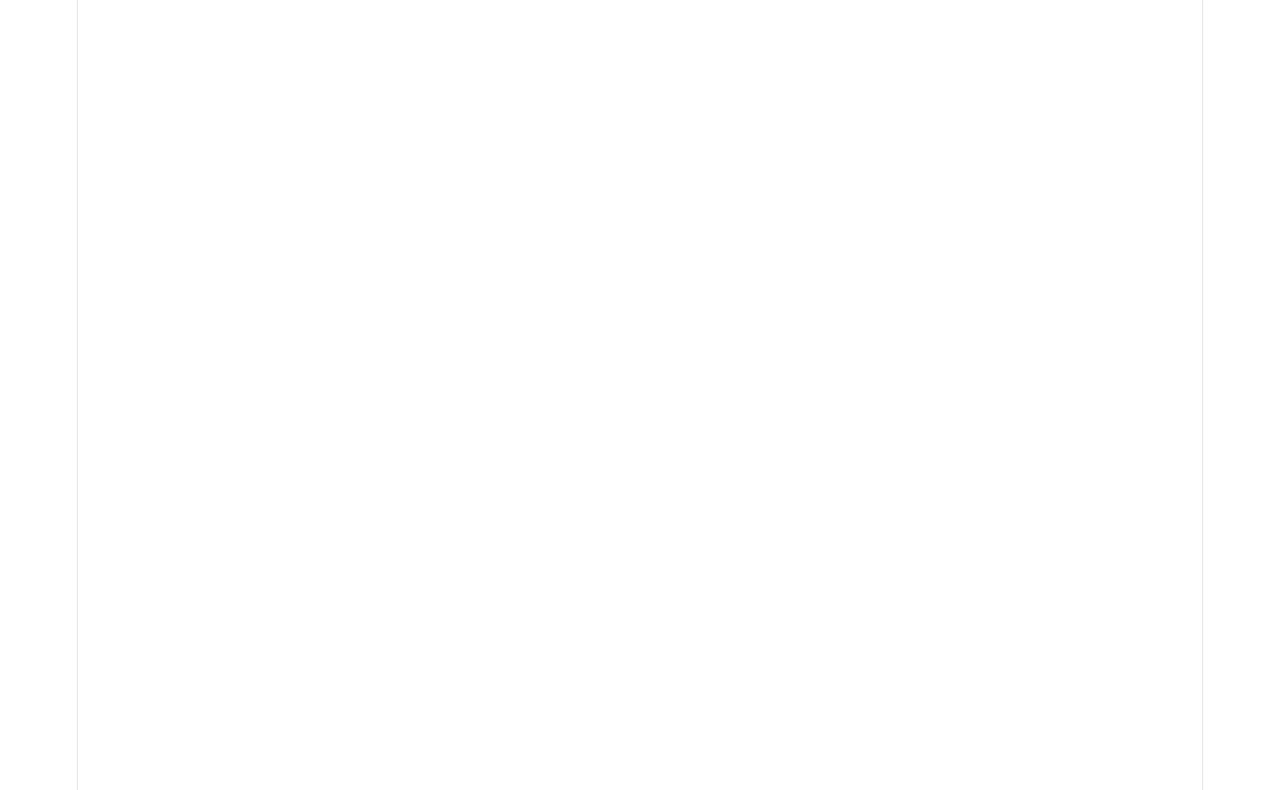
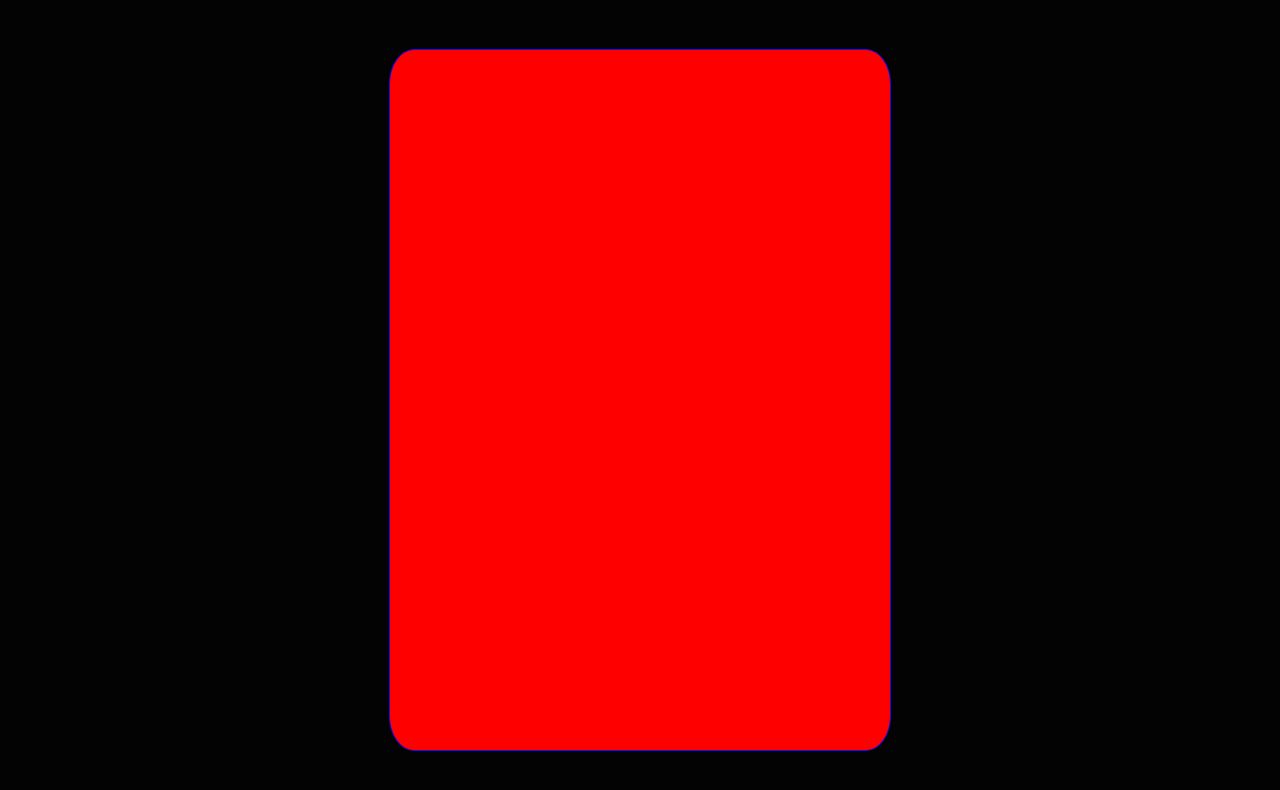
Before and after one commit to Abhishek20-prog/profile-card-insta-style, a React (Vite) app in the folder instacard/: page / in a window 1280 px wide. Shown: the top 790 px of the page. Built offline with nearby package versions, Linux system fonts and the light colour scheme.

Commit message:
initial commit

```diff
--- a/instacard/src/components/Card.jsx
+++ b/instacard/src/components/Card.jsx
@@ -2,8 +2,8 @@
 
 const Card = () => {
   return (
-    <div>
-
+    <div className="parent">
+      <div className="box"></div>
     </div>
   )
 }
--- a/instacard/src/index.css
+++ b/instacard/src/index.css
@@ -1,67 +1,20 @@
-:root {
-  --text: #6b6375;
-  --text-h: #08060d;
-  --bg: #fff;
-  --border: #e5e4e7;
-  --code-bg: #f4f3ec;
-  --accent: #aa3bff;
-  --accent-bg: rgba(170, 59, 255, 0.1);
-  --accent-border: rgba(170, 59, 255, 0.5);
-  --social-bg: rgba(244, 243, 236, 0.5);
-  --shadow:
-    rgba(0, 0, 0, 0.1) 0 10px 15px -3px, rgba(0, 0, 0, 0.05) 0 4px 6px -2px;
-
-  --sans: system-ui, 'Segoe UI', Roboto, sans-serif;
-  --heading: system-ui, 'Segoe UI', Roboto, sans-serif;
-  --mono: ui-monospace, Consolas, monospace;
-
-  font: 18px/145% var(--sans);
-  letter-spacing: 0.18px;
-  color-scheme: light dark;
-  color: var(--text);
-  background: var(--bg);
-  font-synthesis: none;
-  text-rendering: optimizeLegibility;
-  -webkit-font-smoothing: antialiased;
-  -moz-osx-font-smoothing: grayscale;
-
-  @media (max-width: 1024px) {
-    font-size: 16px;
-  }
+body{
+  margin: 0;
+  padding: 0;
+  font-family: sans-serif;
+  background-color: rgb(3, 3, 3);
 }
-
-@media (prefers-color-scheme: dark) {
-  :root {
-    --text: #9ca3af;
-    --text-h: #f3f4f6;
-    --bg: #16171d;
-    --border: #2e303a;
-    --code-bg: #1f2028;
-    --accent: #c084fc;
-    --accent-bg: rgba(192, 132, 252, 0.15);
-    --accent-border: rgba(192, 132, 252, 0.5);
-    --social-bg: rgba(47, 48, 58, 0.5);
-    --shadow:
-      rgba(0, 0, 0, 0.4) 0 10px 15px -3px, rgba(0, 0, 0, 0.25) 0 4px 6px -2px;
-  }
-
-  #social .button-icon {
-    filter: invert(1) brightness(2);
-  }
+.parent{
+  width: 100%;
+  height: 100vh;
+  display: flex;
+  justify-content: center;
+  align-items: center;
 }
-
-body {
-  margin: 0;
+.box{
+  width: 500px;
+  height: 700px;
+  background-color: red;
+  border-radius: 5%;
+  border: 1px solid rgb(29, 10, 241);
 }
-
-#root {
-  width: 1126px;
-  max-width: 100%;
-  margin: 0 auto;
-  text-align: center;
-  border-inline: 1px solid var(--border);
-  min-height: 100svh;
-  display: flex;
-  flex-direction: column;
-  box-sizing: border-box;
-}
```
